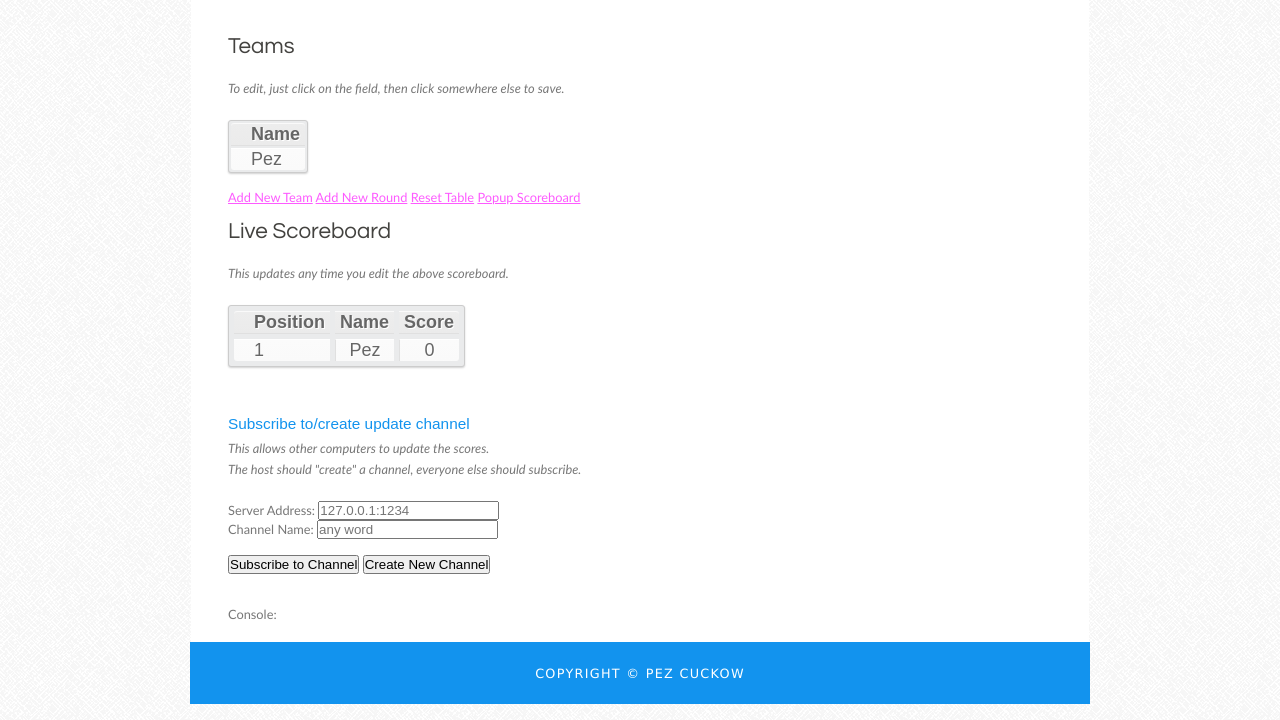
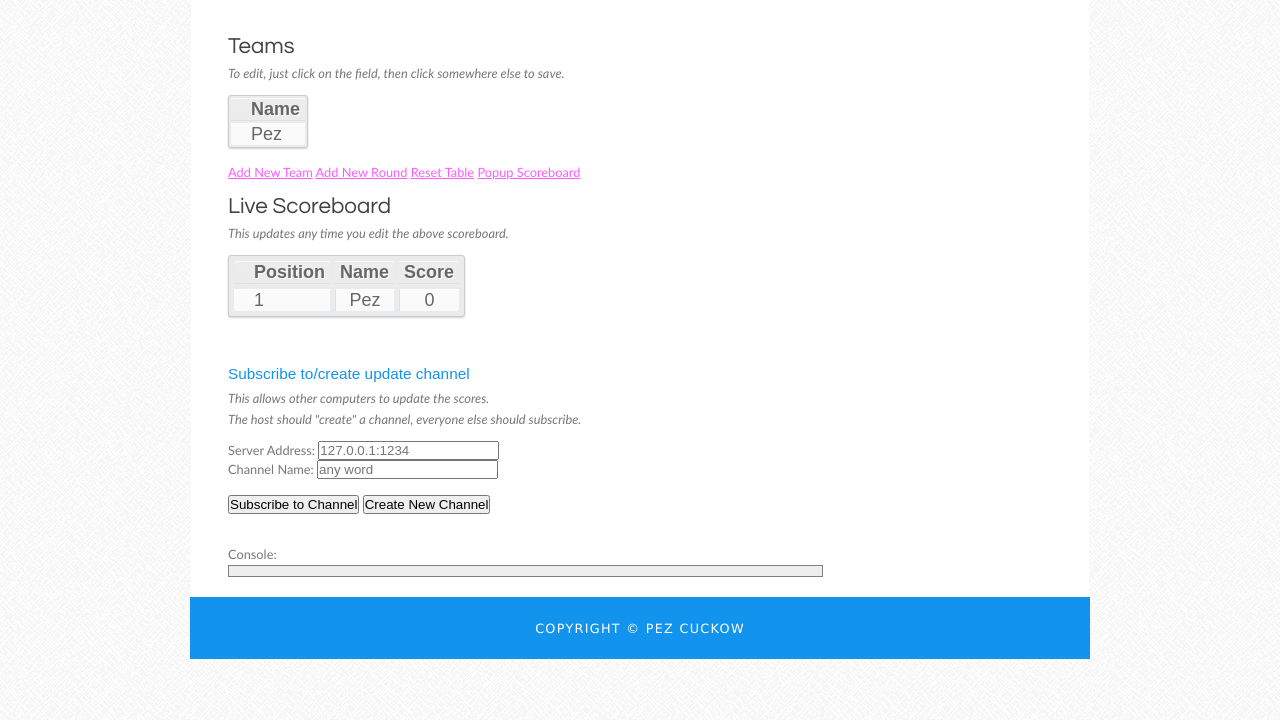
Before and after one commit to Pezmc/Quiz-Scoreboard, a plain HTML site: page index.html in a window 1280 px wide. Shown: the part 80-800 px from the top of the page. Drawn offline with Linux system fonts and the light colour scheme.

Commit message:
Tweak styling

```diff
--- a/css/style.css
+++ b/css/style.css
@@ -11,7 +11,7 @@ body
   color: #777;}
 
 p
-{ padding: 0 0 20px 0;
+{ padding: 0 0 10px 0;
   line-height: 1.7em;}
 
 img
@@ -20,10 +20,9 @@ img
 h1, h2, h3, h4, h5, h6
 { font: normal 175% 'century gothic', arial, sans-serif;
   color: #43423F;
-  margin: 0 0 15px 0;
   padding: 15px 0 5px 0;}
 
-h2
+h2, h3
 { font: normal 175% 'century gothic', arial, sans-serif;
   color: #1293EE;}
 
@@ -139,3 +138,12 @@ a:hover
   border-top: 1px solid #D9D5CF;
   border-bottom: 1px solid #FFF;
   margin: 0 0 20px 0;}
+
+.console {
+  max-height:100px;
+  margin-top:3px;
+  overflow-y:scroll;
+  background-color:#eee;
+  border:1px grey solid;
+  padding: 5px;
+}
```
